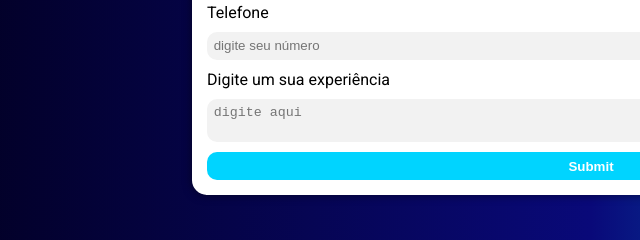
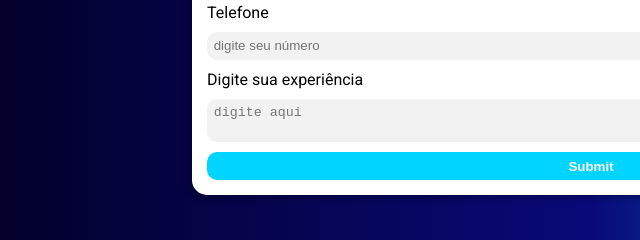
Before and after one commit to cairofilipedev/formulario, a plain HTML site: page index.html in a window 1280 px wide. Shown: the part 313-553 px from the top of the page, 49-689 px from the left. Drawn offline with Linux system fonts and the light colour scheme.

Commit message:
finaliza projeto

```diff
--- a/index.html
+++ b/index.html
@@ -18,7 +18,7 @@
         <input placeholder="digite seu email" type="email" name="Email" required="true" />
         <label for="Telefone"> Telefone </label>
         <input placeholder="digite seu número" type="tel" name="Telefone" required="true" />
-        <label for="texto"> Digite um sua experiência </label>
+        <label for="texto"> Digite sua experiência </label>
         <textarea placeholder="digite aqui" name="texto"></textarea>
         <input type="submit" placeholder="enviar"/>
     </form>
```
